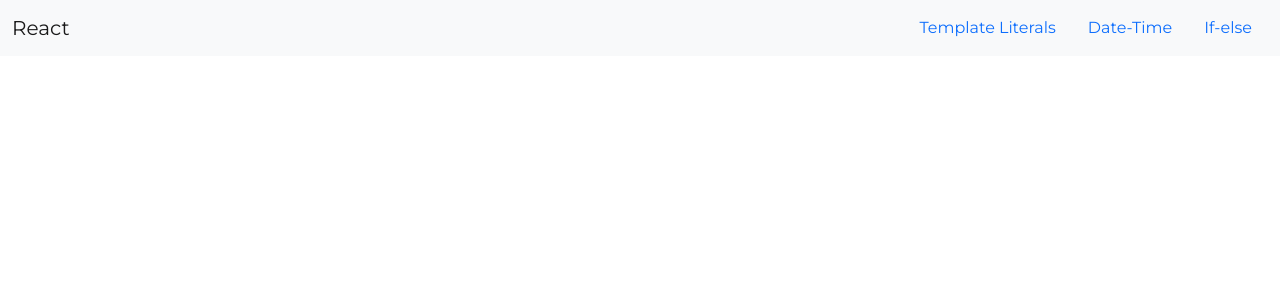
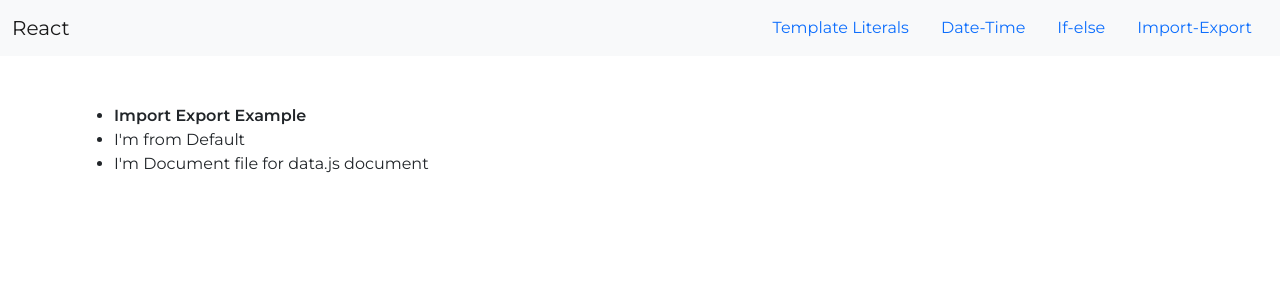
Before and after one commit to shraddha6029/Startup-React, a React (Create React App) app: page /components/import-export in a window 1280 px wide. Shown: the top 300 px of the page. Built offline with nearby package versions, Linux system fonts and the light colour scheme.

Commit message:
import/export

```diff
--- a/src/Router.js
+++ b/src/Router.js
@@ -12,6 +12,7 @@ import { BrowserRouter as Router, Switch, Route, Link } from "react-router-dom";
 import Test1 from "./Test1";
 import Test2 from "./Test2";
 import Test3 from "./Test3";
+import ExampleImportExport from "./components/ExampleImportExport";
 
 const AppRouter = () => {
   const [isOpen, setIsOpen] = useState(false);
@@ -41,6 +42,14 @@ const AppRouter = () => {
                 If-else
               </Link>
             </NavItem>
+            <NavItem>
+              <Link
+                className="text-decoration-none px-3"
+                to="/components/import-export"
+              >
+                Import-Export
+              </Link>
+            </NavItem>
           </Nav>
         </Collapse>
       </Navbar>
@@ -54,6 +63,9 @@ const AppRouter = () => {
         <Route path="/test3">
           <Test3 />
         </Route>
+        <Route path="/components/import-export">
+          <ExampleImportExport />
+        </Route>
       </Switch>
     </Router>
   );
--- a/src/Test3.js
+++ b/src/Test3.js
@@ -23,9 +23,6 @@ const Test3 = () => {
       <h2>
         Hello Shraddha, <span style={cssStyle}>{greeting}</span>
       </h2>
-      <Button to="/test1" color="danger">
-        Danger!
-      </Button>
     </div>
   );
 };
--- /dev/null
+++ b/src/components/ExampleImportExport.js
@@ -0,0 +1,15 @@
+import fname, { createfile } from "./ExampleImportExportData";
+
+const ExampleImportExport = () => {
+  return (
+    <div className="container mt-5">
+      <ul>
+        <li className="fw-bold"> Import Export Example</li>
+        <li>{fname}</li>
+        <li>{`I'm Document file for data.js ${createfile()}`}</li>
+      </ul>
+    </div>
+  );
+};
+
+export default ExampleImportExport;
--- /dev/null
+++ b/src/components/ExampleImportExportData.js
@@ -0,0 +1,10 @@
+const fname = "I'm from Default";
+
+export default fname;
+
+function createfile() {
+  let filename = "document";
+  return filename;
+}
+
+export { createfile };
```
